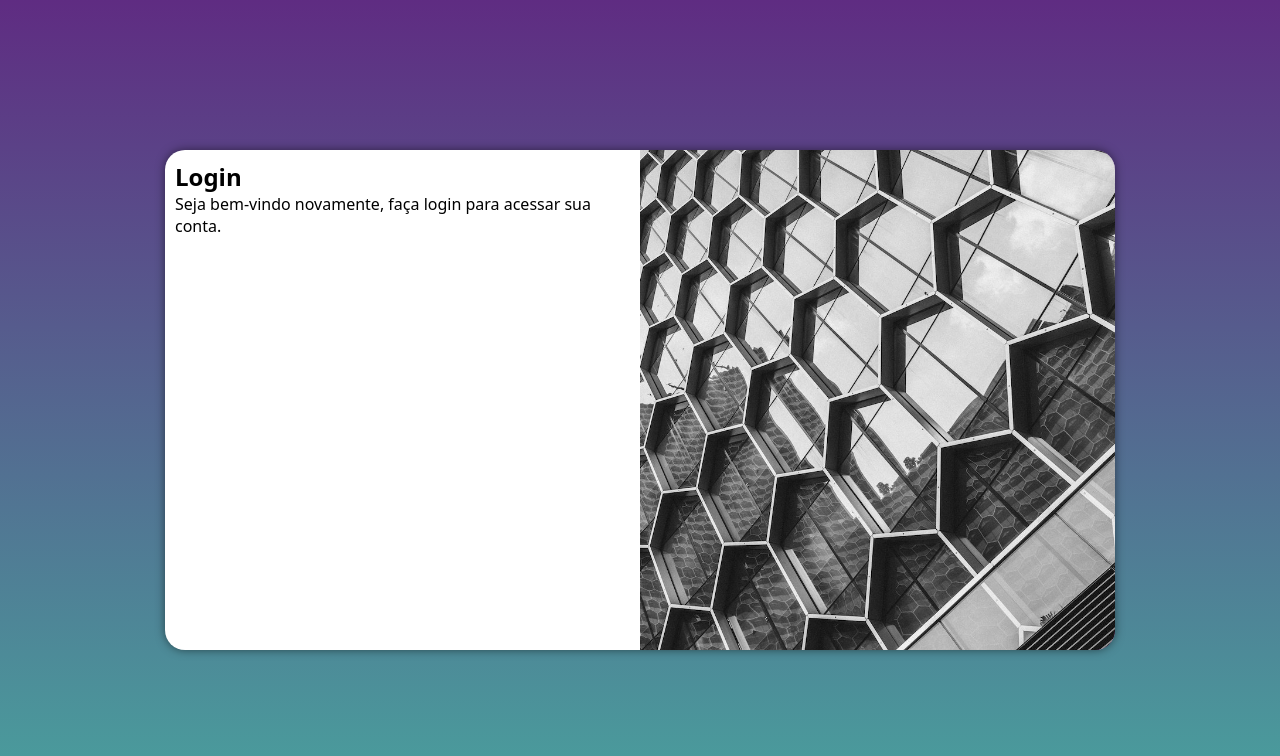
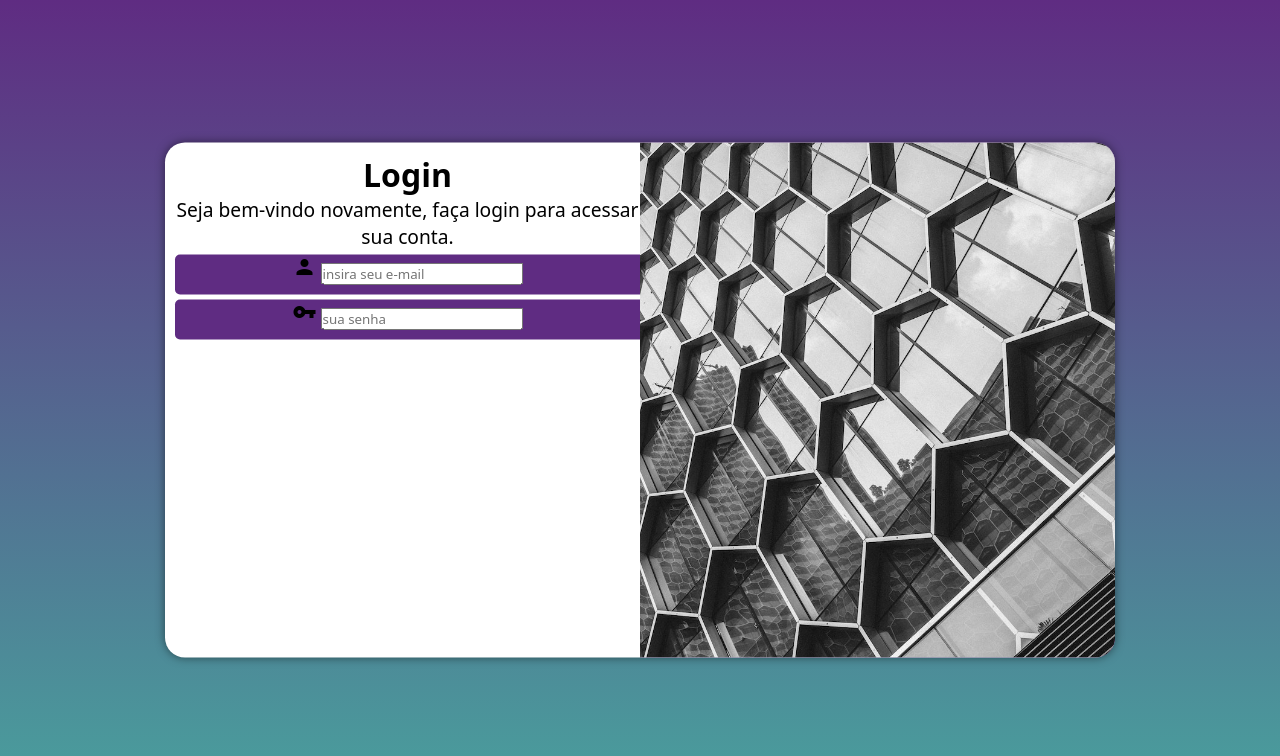
Before and after one commit to viniciusgusttavo/projeto-login, a plain HTML site: page index.html in a window 1280 px wide. Drawn offline with Linux system fonts and the light colour scheme.

Commit message:
formatação do form

```diff
--- a/estilos/media-query.css
+++ b/estilos/media-query.css
@@ -46,7 +46,16 @@
   }
 
   section#login > div#formulário {
-    float: right;
+    float: left;
     width: 50%;
   }
+
+  div#form > p {
+    font-size: 1.2em;
 }
+
+div#form > h1 {
+  font-size: 2em;
+}
+
+}
--- a/estilos/style.css
+++ b/estilos/style.css
@@ -34,7 +34,7 @@ section#login {
 
     background-color: white;
     width: 250px;
-    height: 500px;
+    height: 515px;
     border-radius: 20px;
     box-shadow: 0px 0px 10px rgba(0, 0, 0, 0.500);
 
@@ -54,3 +54,63 @@ section#login > div#form {
     display: block;
     padding: 10px;
 }
+
+div#form {
+    text-align: center;
+    margin-bottom: 10px;
+}
+
+div#form > p {
+    font-size: 0.8em;
+}
+
+form > div.campo {
+    display: block;
+    background-color: #5f2c82;
+    width: 100%;
+    height: 40px;
+    border-radius: 5px;
+    margin: 5px 0px;
+}
+
+div.campo > label {
+    display: none;
+}
+
+form > input[type=submit] {
+    display: block;
+    font-size: 1em;
+    width: 100%;
+    height: 40px;
+    background-color: #49a09d;
+    color: white;
+    border: none;
+    border-radius: 5px;
+}
+
+form >input[type=submit]:hover {
+    background-color: #2d6462;
+}
+
+form > a.botao {
+    display: block;
+    text-align: center;
+    font-size: 1em;
+    width: 100%;
+    height: 40px;
+    padding-top: 5px;
+    margin-top: 5px;
+    background-color: white;
+    color: #2d6462;
+    border: 1px solid #49a09d;
+    border-radius: 5px;
+    text-decoration: none;
+}
+
+form > a.botao:hover {
+    background-color: #6dc3cf;
+}
+
+form > a.botao > i {
+    font-size : 0.8em;
+}
--- a/index.html
+++ b/index.html
@@ -5,6 +5,7 @@
   <meta charset="UTF-8">
   <meta name="viewport" content="width=device-width, initial-scale=1.0">
   <title>Projeto Login</title>
+  <link href="https://fonts.googleapis.com/icon?family=Material+Icons" rel="stylesheet">
   <link rel="stylesheet" href="estilos/style.css">
   <link rel="stylesheet" href="estilos/media-query.css">
 </head>
@@ -13,18 +14,34 @@
   <main>
     <section id="login">
       <div id="img">
-
+        <!-- Aqui vai a img na CSS -->
       </div>
       <div id="form">
         <h1>Login</h1>
         <p>Seja bem-vindo novamente, faça login para acessar sua conta.</p>
-        <form action="login.php" method="post"></form>
+        <form action="login.php" method="post" autocomplete="on">
 
+          <div class="campo">
+            <span class="material-icons">person</span>
+            <input type="email" name="login" id="ilogin" placeholder="insira seu e-mail" autocomplete="email" required
+              maxlength="30">
+            <label for="ilogin">Login</label>
+          </div>
+
+          <div class="campo">
+            <span class="material-icons">vpn_key</span>
+            <input type="password" name="senha" id="isenha" placeholder="sua senha" autocomplete="current-password"
+              required minlength="8" maxlength="16">
+            <label for="isenha">Senha</label>
+          </div>
+          <input type="submit" value="Entrar">
+          <a href="esqueci.html" class="botao">Esqueci a senha <i class="material-icons">mail</i></a>
+
+
+        </form>
       </div>
-
     </section>
   </main>
-
 </body>
 
 </html>
```
